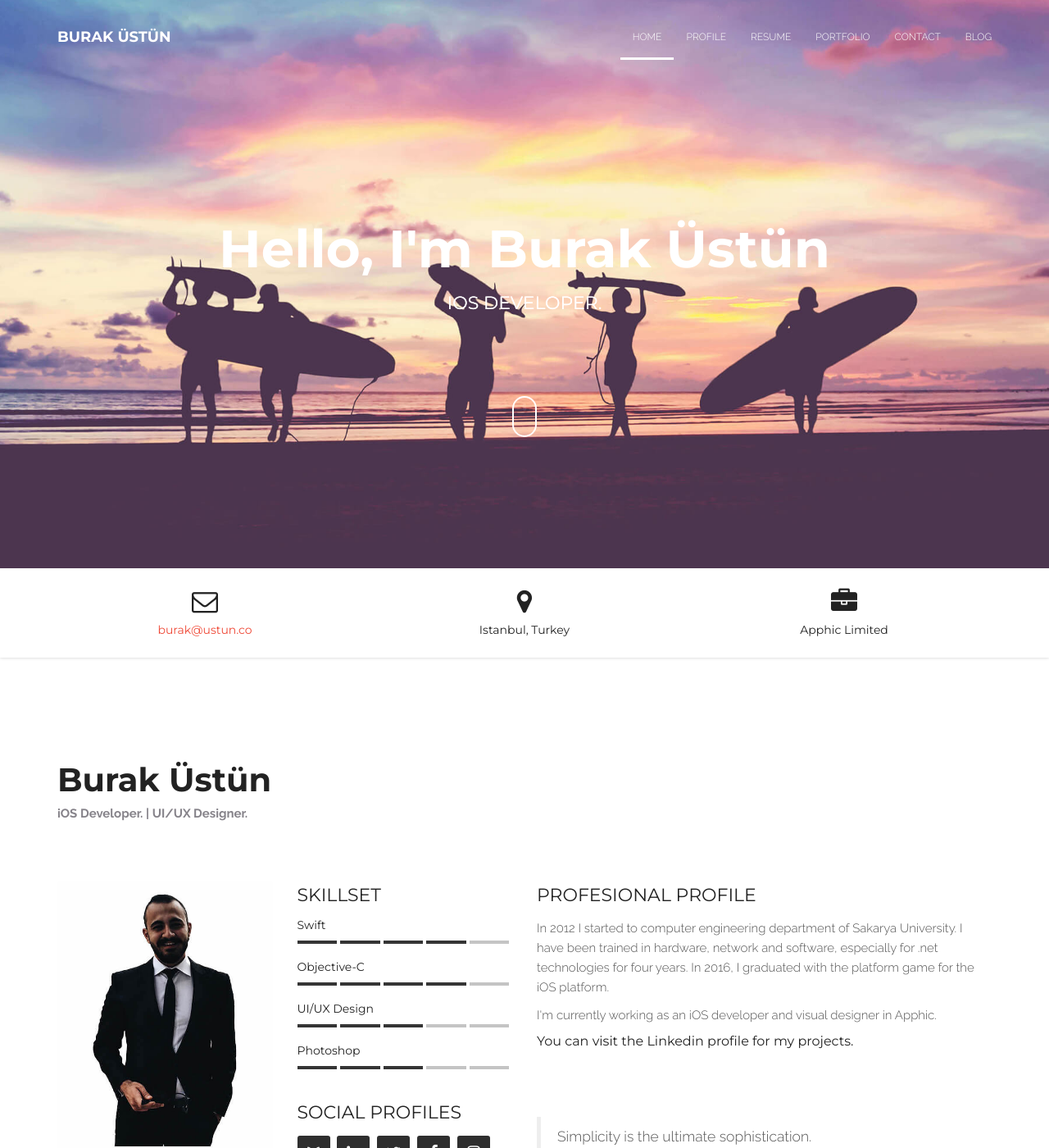
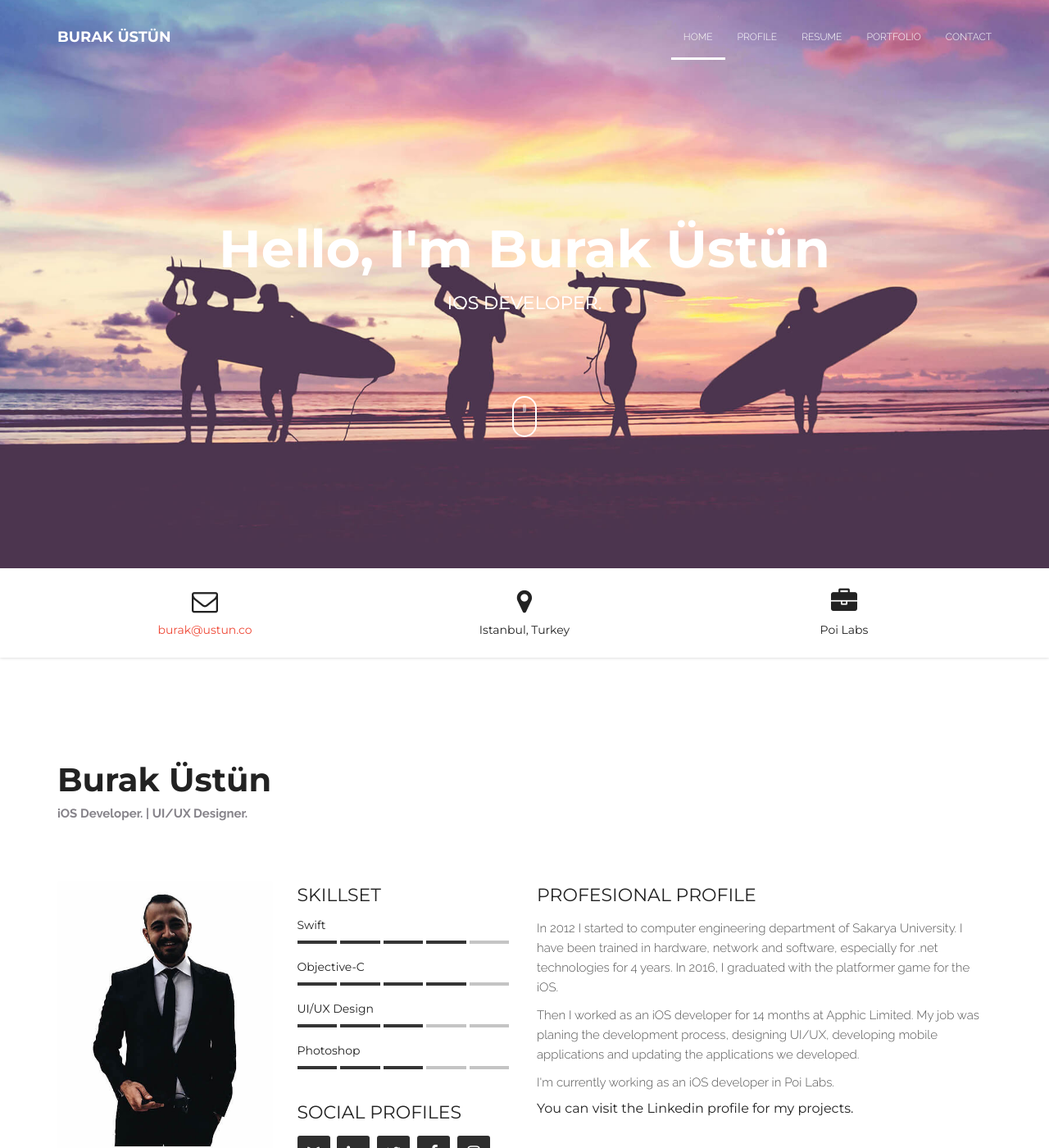
Before and after one commit to buracules/buracules.github.io, a Jekyll site: the page index.html, which Jekyll copies as it is, in a window 1280 px wide and 1400 px high. Shown: the whole window at 82% size. Built offline with Jekyll 4.4.1, drawn with Linux system fonts in a browser that asks for light colours; some of the changed text lies outside the part shown.

Commit message:
PoiLabs update

```diff
--- a/_config.yml
+++ b/_config.yml
@@ -1,7 +1,7 @@
 ### your site title here
 
 title: Blog - Burak Üstün
-baseurl: # name of the repository
+baseurl: #
 email: burak@ustun.co
 
 
@@ -47,4 +47,4 @@ sass:
  style: compressed
 
 
-gems: [jekyll-seo-tag, jekyll-paginate ,gemoji, jekyll-sitemap]
+plugins: [jekyll-seo-tag, jekyll-paginate ,gemoji, jekyll-sitemap]
--- a/index.html
+++ b/index.html
@@ -68,7 +68,7 @@
 						<span class="icon-bar"></span>
 						<span class="icon-bar"></span>
 						<span class="icon-bar"></span>
-						<span class="icon-bar"></span>
+						<!-- <span class="icon-bar"></span> -->
 					</button>
 					<a class="navbar-brand" href="https://burakustn.com">Burak Üstün</a>
 				</div>
@@ -76,12 +76,12 @@
 				<!-- Collect the nav links, forms, and other content for toggling -->
 				<div class="collapse navbar-collapse" id="bs-example-navbar-collapse-2">
 					<ul class="nav navbar-nav navbar-right">
-						<li><a href="#intro">home</a></li>
+						<li><a href="#intro">Home</a></li>
 						<li><a href="#profile">Profile</a></li>
 						<li><a href="#resume">Resume</a></li>
 						<li><a href="#portfolio">Portfolio</a></li>
 						<li><a href="#contact">Contact</a></li>
-						<li><a href="blog/">Blog</a></li>
+						<!-- <li><a href="blog/">Blog</a></li> -->
 					</ul>
 				</div>
 
@@ -146,7 +146,7 @@
 					<div class="col-sm-4 col-xs-4 wow bounceInRight">
 						<div class="profile-item">
 							<i class="fa fa-briefcase" style="text-align: center;"></i>
-							<h5 style="text-align: center;">Apphic Limited</h5>
+							<h5 style="text-align: center;">Poi Labs</h5>
 						</div>
 					</div>
 
@@ -232,8 +232,9 @@
 
 					<div class="col-md-6 col-sm-12 wow bounceInRight">
 						<h3>Profesional Profile</h3>
-						<p>In 2012 I started to computer engineering department of Sakarya University. I have been trained in hardware, network and software, especially for .net technologies for four years. In 2016, I graduated with the platform game for the iOS platform.</p>
-						<p> I'm currently working as an iOS developer and visual designer in Apphic.</p>
+						<p>In 2012 I started to computer engineering department of Sakarya University. I have been trained in hardware, network and software, especially for .net technologies for 4 years. In 2016, I graduated with the platformer game for the iOS.</p>
+						<p>Then I worked as an iOS developer for 14 months at Apphic Limited. My job was planing the development process, designing UI/UX, developing mobile applications and updating the applications we developed.</p>
+						<p> I'm currently working as an iOS developer in Poi Labs.</p>
 						<p></p>
 						<a href="https://www.linkedin.com/in/burak-üstün-91396066/" title="Linkedin"><h4>You can visit the Linkedin profile for my projects.</h4></a>
 						<br><br><br>
@@ -320,19 +321,32 @@
 					</div>
 
 					<div class="col-md-6 col-sm-8 resume-item wow bounceInUp">
-						<h4>Junior iOS Developer</h4>
+						<h4>iOS Developer</h4>
+						<p></p>
+						<hr class="hidden-xs">
+					</div>
+
+					<div class="col-md-3 col-sm-4 resume-place wow bounceInRight">
+						<h4><i class="fa fa-suitcase"></i> Poi Labs</h4>
+						<i class="fa fa-calendar"></i>December 2017 - ...
+						<hr class="visible-xs">
+					</div>
+
+					<div class="col-md-6 col-md-offset-3 col-sm-8 resume-item wow bounceInUp">
+						<h4>iOS Developer</h4>
 						<p></p>
 						<hr class="hidden-xs">
 					</div>
 
 					<div class="col-md-3 col-sm-4 resume-place wow bounceInRight">
 						<h4><i class="fa fa-suitcase"></i> Apphic</h4>
-						<i class="fa fa-calendar"></i> 2016 - ...
+						<i class="fa fa-calendar"></i>September 2016 - December 2017
 						<hr class="visible-xs">
 					</div>
 
+
 					<div class="col-md-6 col-md-offset-3 col-sm-8 resume-item wow bounceInUp">
-						<h4>Engineering Intern</h4>
+						<h4>Intern Engineer</h4>
 						<p></p>
 						<hr class="hidden-xs">
 					</div>
```
Also changed, not shown: other parts of index.html (+1 -1 lines), 1 other file. Lines whose indentation alone changed are shown as unchanged.
